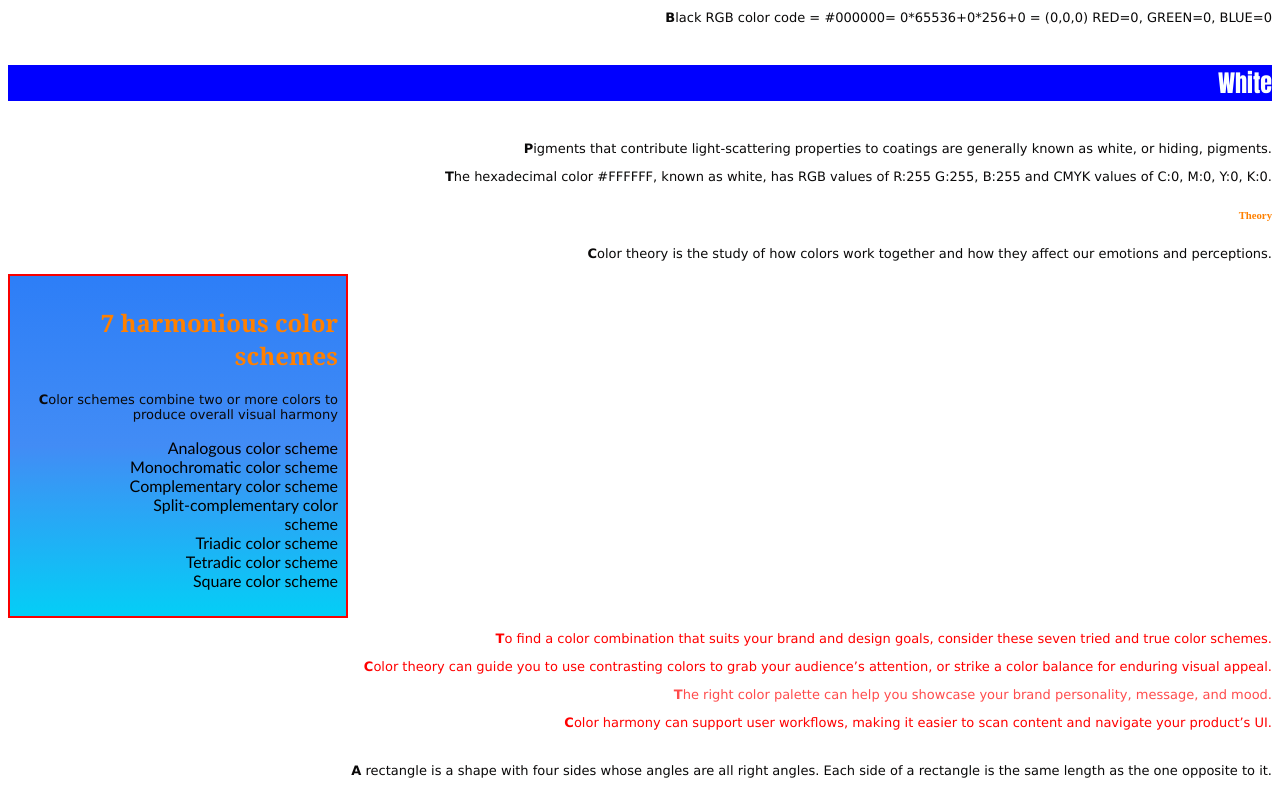
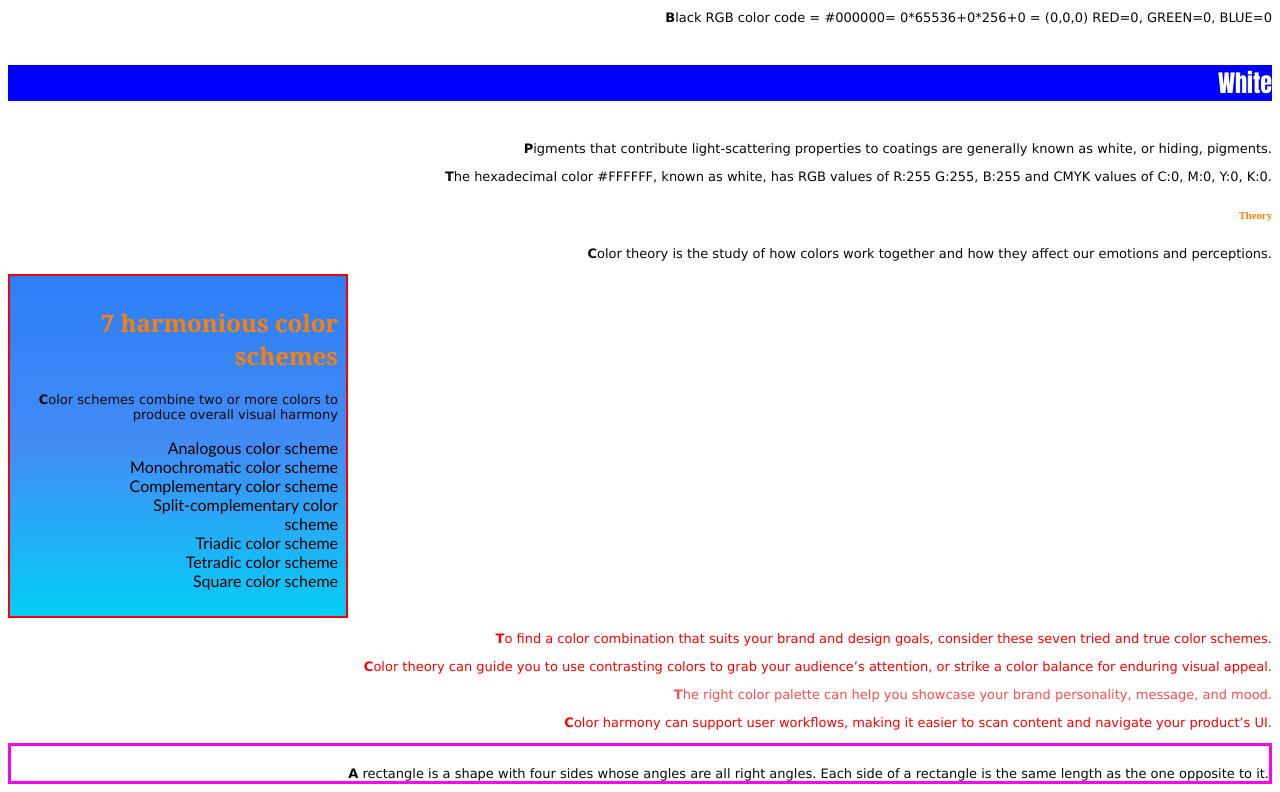
Before and after one commit to Victoria98Sagastizabal/deco1, a plain HTML site: page index.html in a window 1280 px wide. Shown: the part 599-1391 px from the top of the page. Drawn offline with Linux system fonts and the light colour scheme.

Commit message:
add border

```diff
--- a/style.css
+++ b/style.css
@@ -130,5 +130,8 @@ px {
 
 .container2 {
   padding-top: 20px;
-  margin: center;
+  margin: auto;
+  border-style: solid;
+  border-color: rgb(249, 5, 241);
+
 }
```
